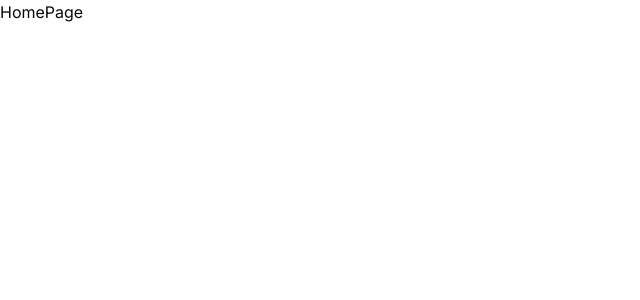
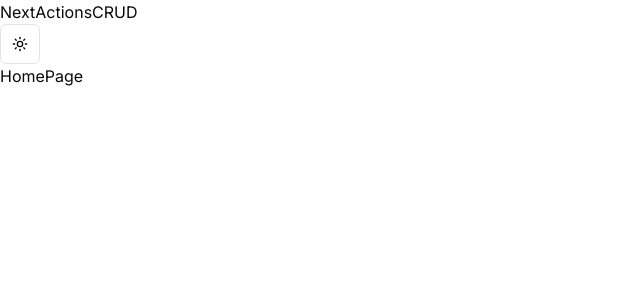
Before and after one commit to marc7hedev/nextjs-crud, a Next.js app: page / in a window 1280 px wide. Shown: the top 300 px of the page, without its empty margins (0-640 px from the left). Built offline with nearby package versions, Linux system fonts and the light colour scheme.

Commit message:
Implementado botón de modo oscuro en navbar

```diff
--- a/src/app/layout.tsx
+++ b/src/app/layout.tsx
@@ -3,6 +3,7 @@ import { Inter as FontSans } from "next/font/google";
 import "./globals.css";
 import { cn } from "@/lib/utils";
 import { ThemeProvider } from "@/components/theme-provider"
+import Navbar from "@/components/navbar";
 
 const fontSans = FontSans({
   subsets: ["latin"],
@@ -33,10 +34,8 @@ export default function RootLayout({
           enableSystem
           disableTransitionOnChange
         >
-          <main className="container mx-auto">
-
+            <Navbar />
             {children}
-          </main>
         </ThemeProvider>
       </body>
     </html>
--- /dev/null
+++ b/src/components/navbar.tsx
@@ -0,0 +1,13 @@
+import { ModeToggle } from "./theme-toggle-button";
+
+function Navbar() {
+    return <div>
+        <h1>
+            NextActionsCRUD
+        </h1>
+
+        <ModeToggle />
+    </div>;
+}
+
+export default Navbar;
```
